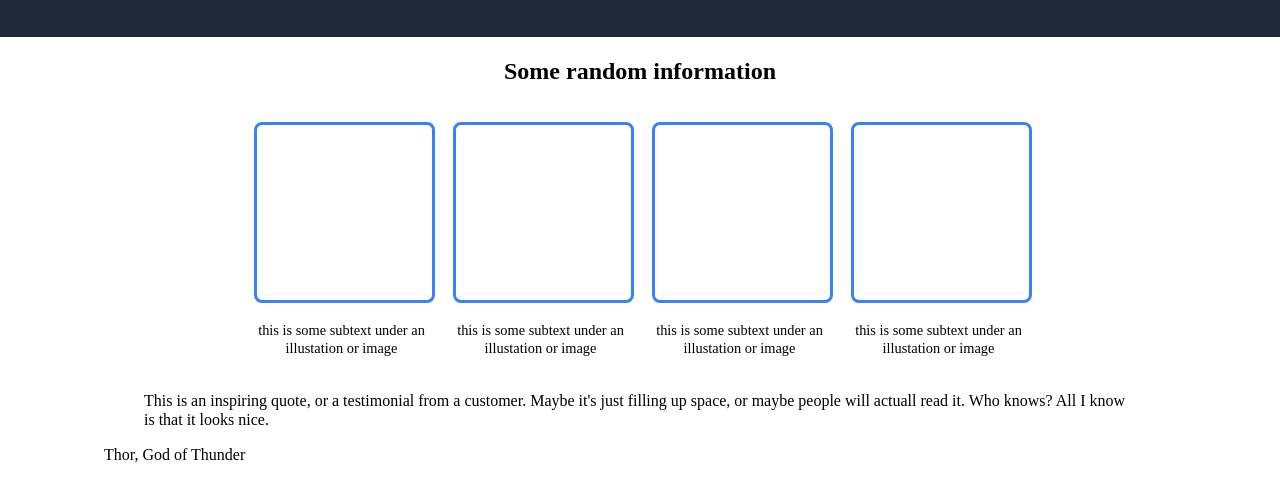
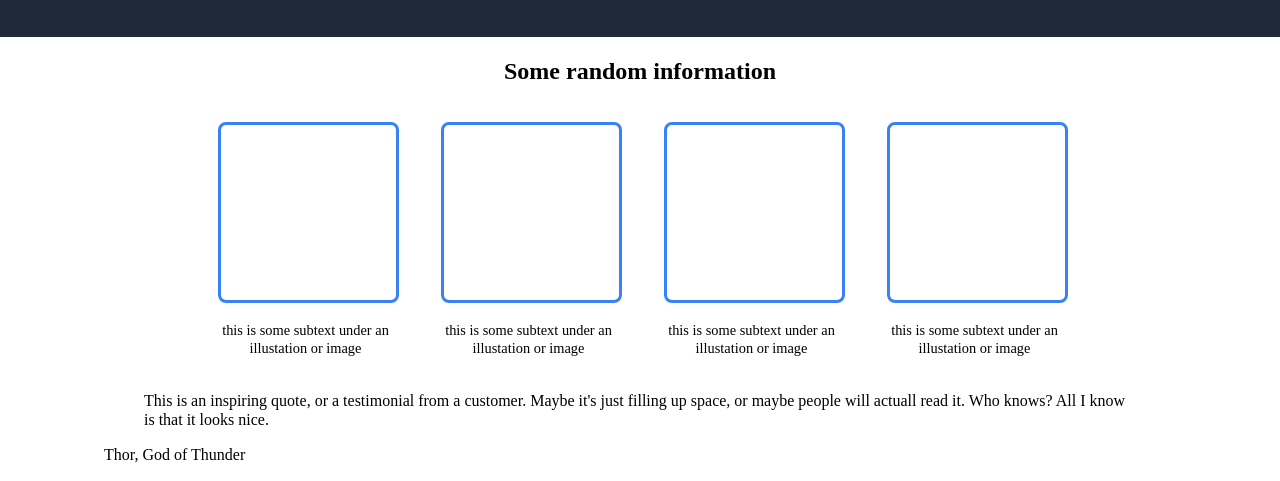
Before and after one commit to paris3200/landing_page, a plain HTML site: page index.html in a window 1280 px wide. Shown: the part 314-795 px from the top of the page. Drawn offline with nearby package versions, Linux system fonts and the light colour scheme; files that its build step writes are made by us from their sources.

Commit message:
Increase gap

```diff
--- a/sass/layout/_info.scss
+++ b/sass/layout/_info.scss
@@ -1,7 +1,7 @@
 .row--centered{
   display: flex;
   justify-content: center;
-  gap: 1.5em;
+  gap: 3em;
 }
 
 .info__card{
```
